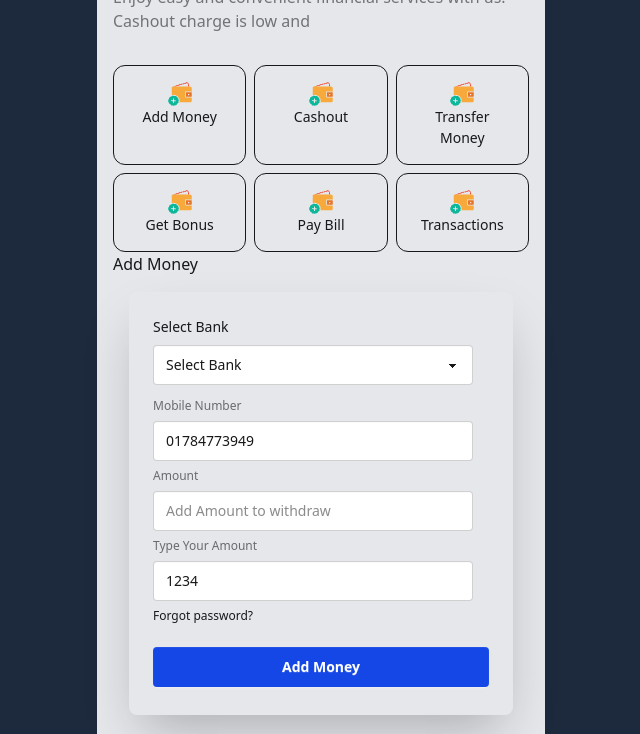
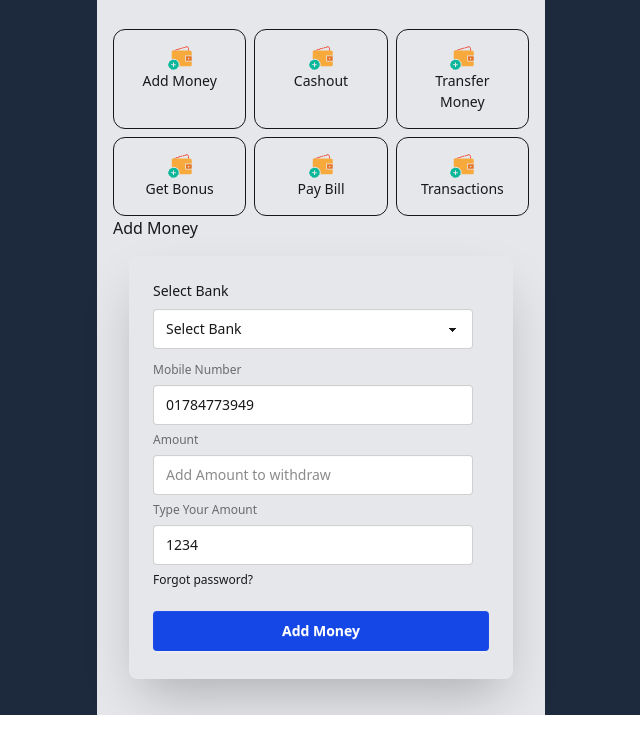
Before and after one commit to dev-ratul/Banking-project, a plain HTML site: page main.html in a window 1280 px wide. Shown: the part 177-911 px from the top of the page, without its empty margins (319-959 px from the left). Drawn offline with nearby package versions, Linux system fonts and the light colour scheme.

Commit message:
update padding part

```diff
--- a/main.html
+++ b/main.html
@@ -10,7 +10,7 @@
 </head>
 <body class="bg-slate-800">
     <!-- 1st-section -->
-    <section class="max-w-md min-h-screen mx-auto py-10 bg-gray-200">
+    <section class="max-w-md min-h-screen mx-auto py-1 bg-gray-200">
         <header class="m-2">
             <nav class="flex justify-between items-center border-b">
                 <div class="flex items-center">
```
